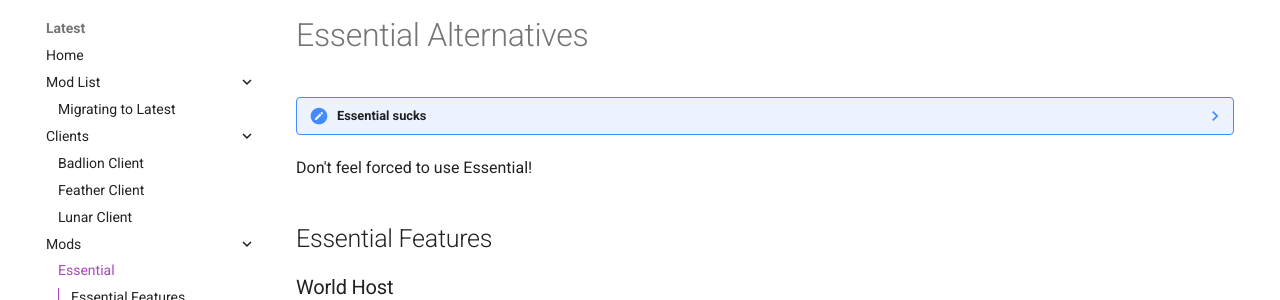
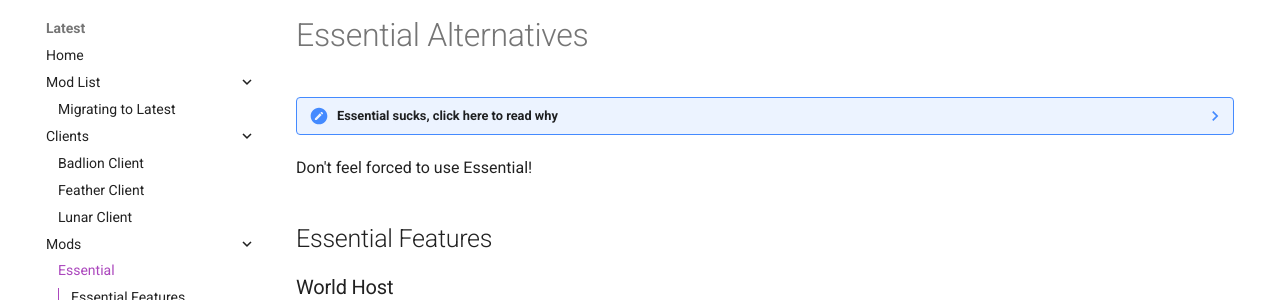
Before and after one commit to MicrocontrollersDev/Alternatives, an MkDocs documentation site: the page built from docs/latest/essential.md, in a window 1280 px wide and 900 px high. Shown: the part 131-431 px from the top of the window. Built offline with MkDocs 1.6.1 and Material for MkDocs 9.7.7, drawn with Linux system fonts in a browser that asks for light colours; comment, search, counter and statistics services are not loaded.

Commit message:
improve sentences ig

```diff
--- a/docs/latest/essential.md
+++ b/docs/latest/essential.md
@@ -1,6 +1,6 @@
 # Essential Alternatives
 
-??? note "Essential sucks"
+??? note "Essential sucks, click here to read why"
 
     Essential's new microtransaction system is predatory, purposefully designed to charge you more than what it would
     cost you prior to the new currency update. Essential now uses a new in-game currency in order to buy cosmetics,
```
Also changed, not shown: other parts of docs/latest/essential.md (+2 -1 lines).
